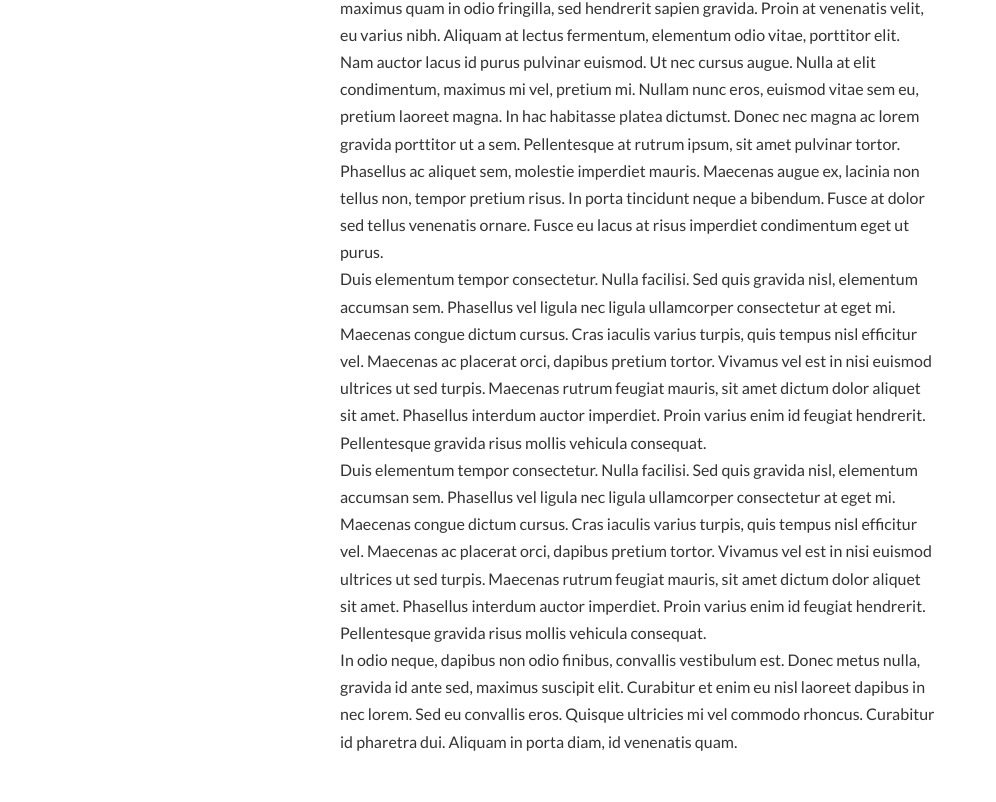
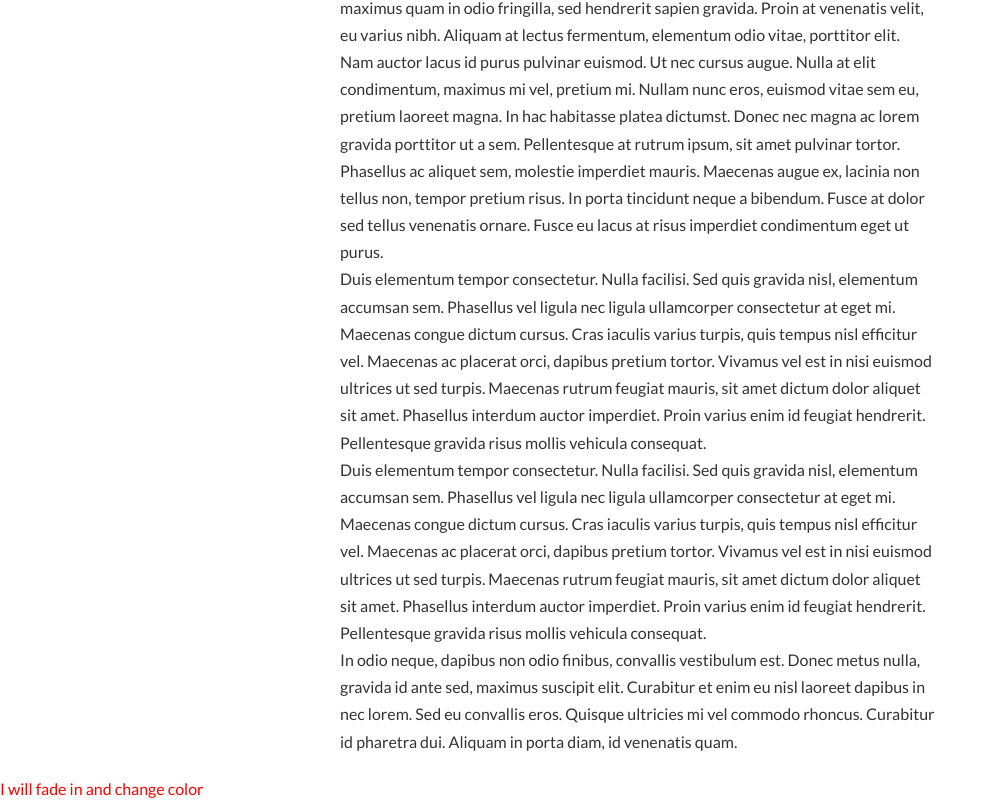
Before and after one commit to madebymilly/interactive-nav, a React (Create React App) app: page / in a window 1280 px wide. Shown: the part 1867-2669 px from the top of the page, without its empty margins (0-996 px from the left). Before the commit the page ends 2642 px from the top, so only its background shows below. Built offline with nearby package versions, Linux system fonts and the light colour scheme.

Commit message:
install react-spring & add first simple animation

```diff
--- a/package.json
+++ b/package.json
@@ -11,6 +11,7 @@
     "react-dom": "^17.0.2",
     "react-intersection-observer": "^8.33.1",
     "react-scripts": "5.0.0",
+    "react-spring": "^9.4.2",
     "sass": "^1.49.4",
     "web-vitals": "^2.1.4"
   },
--- a/src/App.js
+++ b/src/App.js
@@ -1,5 +1,6 @@
 import Header from './components/Header';
 import Main from './components/Main';
+import Spring from './components/Spring';
 
 import './sass/main.scss';
 
@@ -8,6 +9,7 @@ function App() {
     <div className="App">
       <Header />
       <Main />
+      <Spring />
     </div>
   );
 }
--- /dev/null
+++ b/src/components/Spring.js
@@ -0,0 +1,13 @@
+import React from 'react'
+import { useSpring, animated } from 'react-spring'
+
+function Spring() {
+  const styles = useSpring({ to: { opacity: 1, color: "red" }, from: { opacity: 0, color: "blue" } })
+  return (
+    <>
+      <animated.div style={styles}>I will fade in and change color</animated.div>
+    </>
+  );
+}
+
+export default Spring;
```
Also changed, not shown: 1 other file (tests, documents, lock files or other folders).
